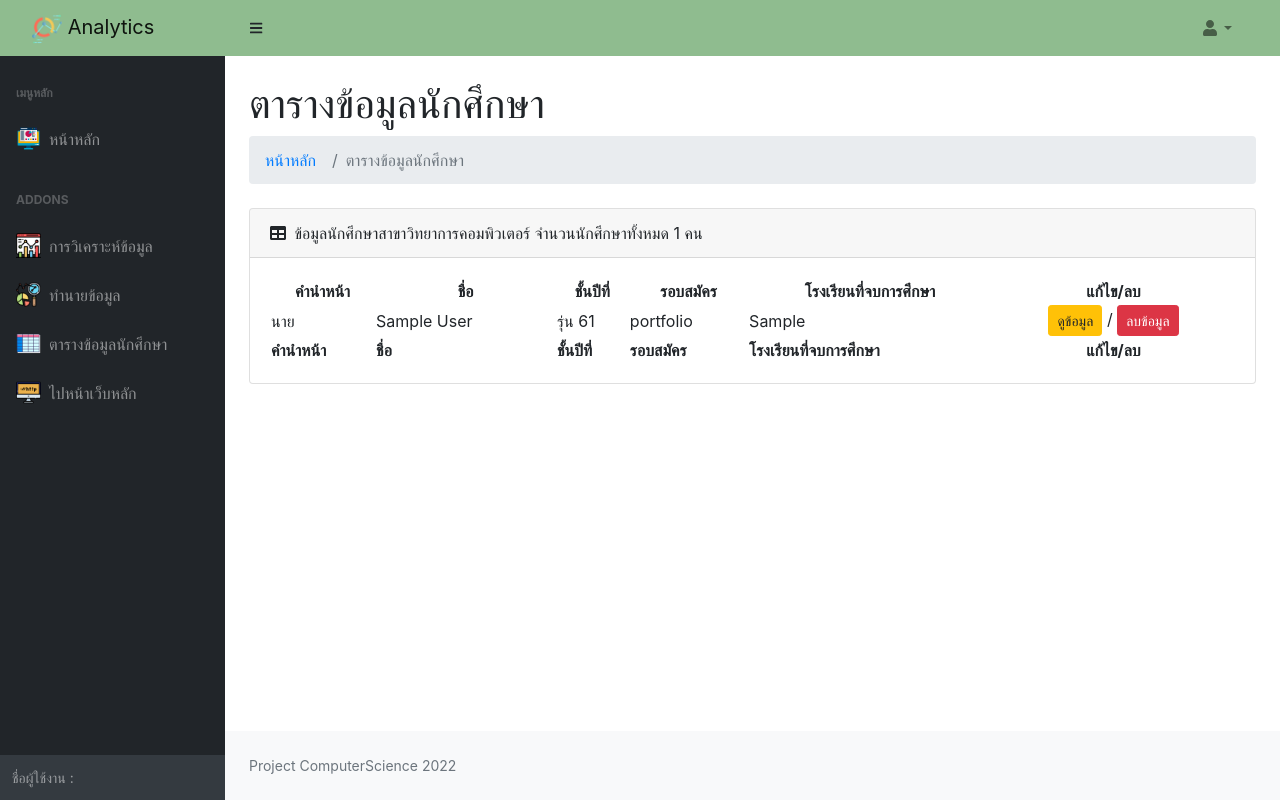
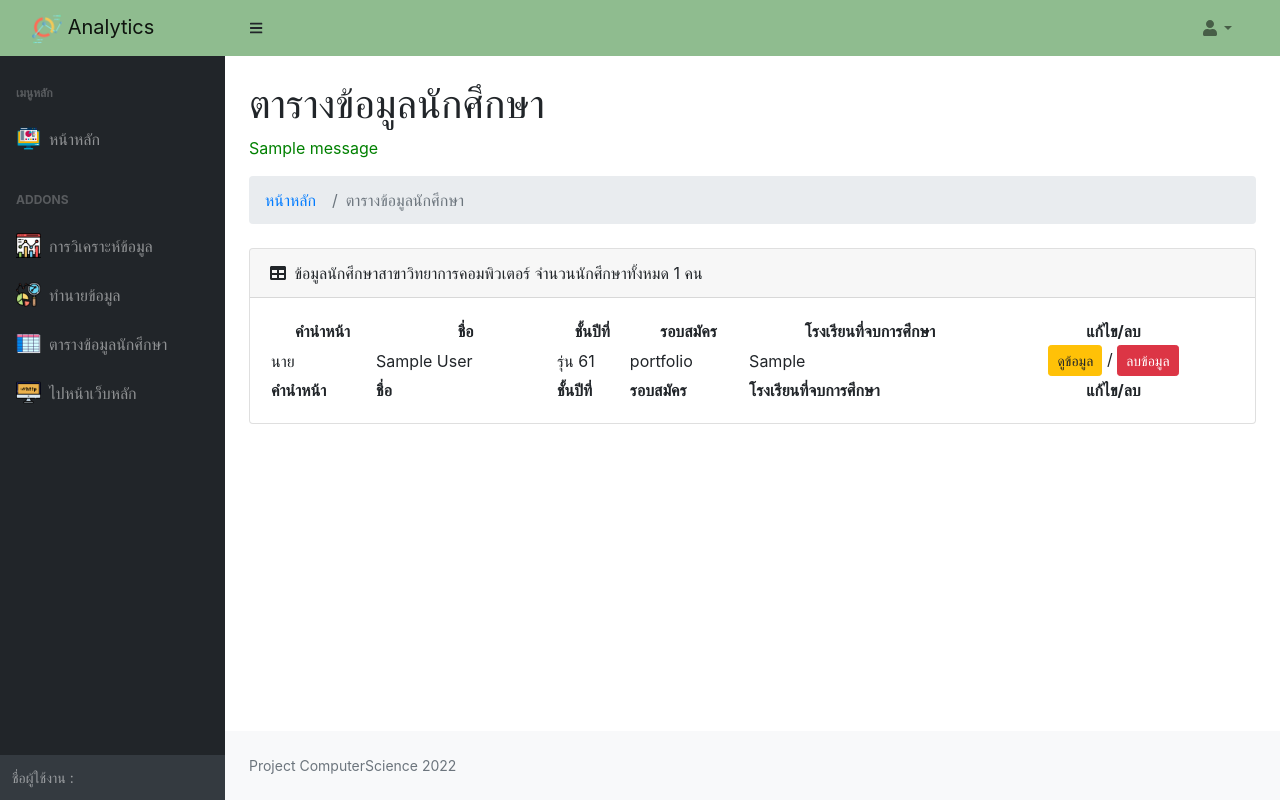
Before and after one commit to NHAphisit42/computerscience, a Django app: page /backend/dashboard/table_student in a window 1280 px wide. Run offline with Django 4.2, Linux system fonts and the light colour scheme; a user stored in the database is signed in; tables that the repository leaves empty hold one stand-in row (values such as "Sample post"); one stand-in notice (Sample message) is shown; parts of the project's set-up code (start-up, migrations or seed data) failed here and were passed over; some libraries are stand-ins or nearby versions.

Commit message:
final_edit

```diff
--- a/final/analytics/templates/student_table_backend.html
+++ b/final/analytics/templates/student_table_backend.html
@@ -10,10 +10,16 @@
     div.container {
         width: 80%;
     }
+    p{
+        color: green;
+    }
 </style>
 <main>
     <div class="container-fluid px-4">
         <h1 class="mt-4">ตารางข้อมูลนักศึกษา</h1>
+        {% for message in messages %}
+            <p>{{message}}</p>
+        {% endfor %}
         <ol class="breadcrumb mb-4">
             <li class="breadcrumb-item"><a href="{% url 'home_backend' %}">หน้าหลัก</a></li>
             <li class="breadcrumb-item active">ตารางข้อมูลนักศึกษา</li>
--- a/final/analytics/views.py
+++ b/final/analytics/views.py
@@ -36,6 +36,7 @@ def table_backend(request):
 def remove(request, id):
     std = student.objects.get(id=id)
     std.delete()
+    messages.info(request, "ลบข้อมูลเรียบร้อยแล้ว")
     return redirect('table_backend')
 
 
@@ -85,6 +86,7 @@ def studentdetail(request, id):
         std.ex19 = request.POST['ex19']
         std.ex20 = request.POST['ex20']
         std.save()
+        messages.info(request, "แก้ไขข้อมูลเรียบร้อยแล้ว")
         return redirect('table_backend')
     else:
         std = student.objects.get(id=id)
--- a/final/student/models.py
+++ b/final/student/models.py
@@ -121,7 +121,7 @@ class student(models.Model):
     ex20_CHOICE = (
         (0, 'เห็นด้วยอย่างยิ่ง'), (1, 'เห็นด้วย'), (2, 'ไม่เห็นด้วย'), (3,'ไม่เห็นด้วยอย่างยิ่ง'),)
 
-    id = models.AutoField(primary_key=True, null=False, unique=True)
+    id = models.AutoField(primary_key=True, null=False)
     gender = models.CharField(max_length=100, choices=gender_CHOICE, null=True)
     name = models.CharField(max_length=255, null=True)
     class_student = models.CharField(max_length=155, choices=class_student_CHOICE, null=True)
```
Also changed, not shown: final/student/migrations/0030_alter_student_id.py (added).
